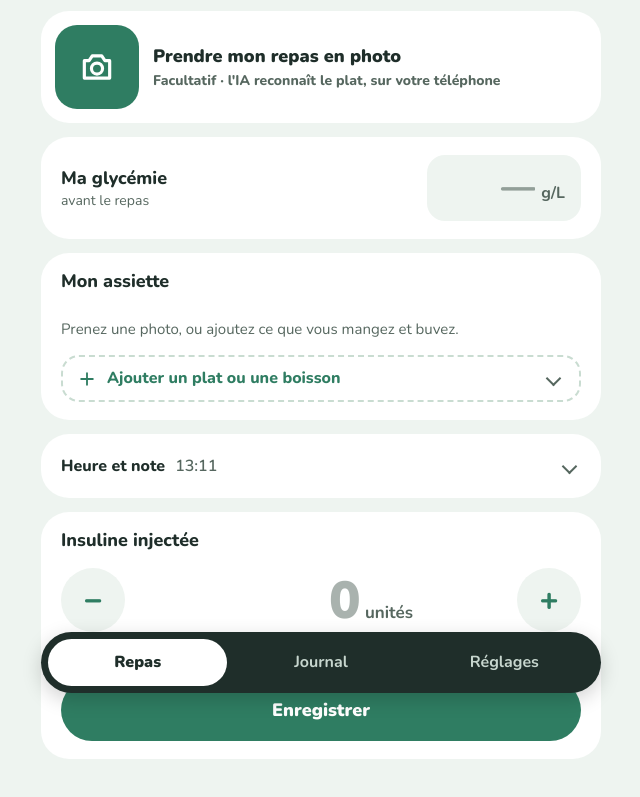
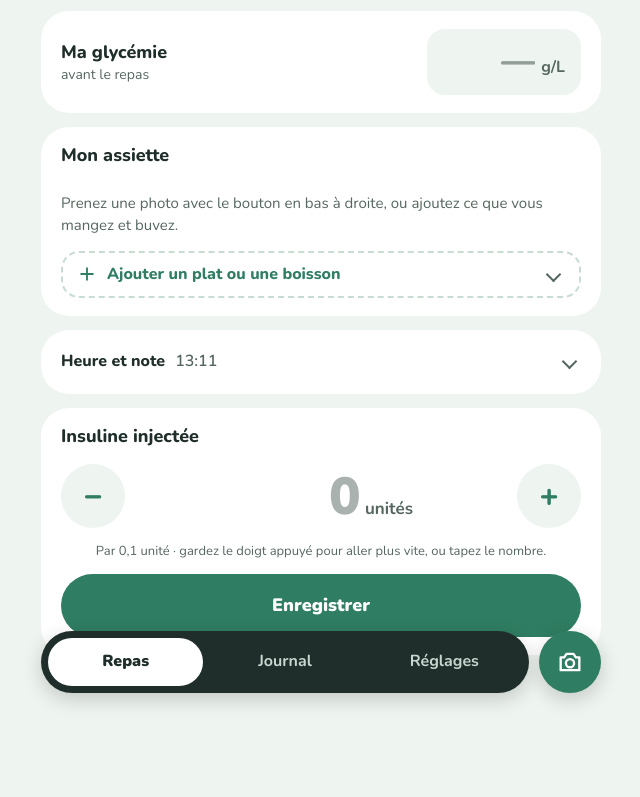
Before and after one commit to tomgit1906/App_Nocode, a plain HTML site: page carnet-pwa/index.html in a window 1280 px wide. Shown: the part 95-892 px from the top of the page, without its empty margins (319-959 px from the left). After the commit the page ends 866 px from the top, so only its background shows below. Drawn offline with nearby package versions, Linux system fonts and the light colour scheme.

Commit message:
Bouton photo rond en bas à droite de l'écran Repas
Co-Authored-By: Claude Opus 5.5 <noreply@anthropic.com>

```diff
--- a/carnet-pwa/app.js
+++ b/carnet-pwa/app.js
@@ -224,11 +224,12 @@
     if (photo && !photo.saved) URL.revokeObjectURL(photo.url);
     photo = null;
     $("photo-img").hidden = true; $("photo-img").removeAttribute("src");
-    $("photo-btn").hidden = false; $("photo-retake").hidden = true;
+    $("photo-card").hidden = true; $("photo-retake").hidden = true;
     $("ia-zone").hidden = true;
     $("f-photo").value = "";
   }
   $("photo-remove").onclick = clearPhoto;
+  $("photo-fab").addEventListener("keydown", (ev) => { if (ev.key === "Enter" || ev.key === " ") { ev.preventDefault(); $("f-photo").click(); } });
   $("ia-other").onclick = () => { $("add-panel").open = true; $("f-search").focus(); $("f-search").scrollIntoView({ block: "center", behavior: "smooth" }); };
 
   PhotoIA.onProgress = (p) => {
@@ -247,7 +248,8 @@
     catch { toast("Cette image n'a pas pu être ouverte."); return; }
     const p = photo = { id: "p" + newId(), blob: prepared.blob, url: URL.createObjectURL(prepared.blob), emb: null, saved: false };
     $("photo-img").src = p.url; $("photo-img").hidden = false;
-    $("photo-btn").hidden = true; $("photo-retake").hidden = false;
+    $("photo-card").hidden = false; $("photo-retake").hidden = false;
+    window.scrollTo({ top: 0, behavior: "smooth" });
     $("ia-zone").hidden = false;
     $("ia-eyebrow").textContent = "Analyse de la photo";
     $("ia-question").hidden = true; $("ia-buttons").hidden = true; $("ia-alts").hidden = true;
@@ -588,6 +590,7 @@
   // ---------- navigation ----------
   function show(view) {
     ["repas", "journal", "reglages"].forEach(v => ($("view-" + v).hidden = v !== view));
+    $("photo-fab").hidden = view !== "repas";
     document.querySelectorAll("nav.tabs button").forEach(b => { if (b.dataset.view === view) b.setAttribute("aria-current", "page"); else b.removeAttribute("aria-current"); });
     if (view === "journal") renderJournal();
     if (view === "repas" && !adding) renderOngoing();
--- a/carnet-pwa/index.html
+++ b/carnet-pwa/index.html
@@ -75,11 +75,6 @@ section { min-width: 0; }
 
 /* ---------- photo ---------- */
 .photo-card { padding: 14px; }
-.ph-empty { display: flex; align-items: center; gap: 14px; cursor: pointer; }
-.cam { width: 84px; height: 84px; border-radius: 22px; background: var(--accent); color: var(--accent-ink); display: grid; place-items: center; flex: none; }
-.cam svg { width: 38px; height: 38px; }
-.ph-empty strong { display: block; font-size: 18px; font-weight: 900; }
-.ph-empty small { display: block; font-size: 14px; color: var(--muted); margin-top: 2px; }
 .ia { display: grid; gap: 14px; }
 .ph-row { display: flex; gap: 14px; align-items: center; }
 .ph-row img { width: 112px; height: 112px; border-radius: 22px; object-fit: cover; background: var(--ph); flex: none; display: block; }
@@ -188,6 +183,12 @@ section { min-width: 0; }
 
 /* ---------- navigation ---------- */
 .bottom { position: fixed; left: 0; right: 0; bottom: calc(12px + env(safe-area-inset-bottom, 0px)); z-index: 10; pointer-events: none; }
+/* bouton photo : rond, à droite de la barre, sous le pouce ; seulement sur l'écran Repas */
+.bar { display: flex; align-items: center; gap: 10px; }
+.bar nav.tabs { flex: 1; min-width: 0; }
+.fab { pointer-events: auto; width: 62px; height: 62px; flex: none; border-radius: 50%; background: var(--accent); color: var(--accent-ink); display: grid; place-items: center; cursor: pointer; box-shadow: 0 6px 20px rgba(0, 0, 0, 0.18); }
+.fab svg { width: 28px; height: 28px; }
+.fab:active { transform: scale(0.95); }
 nav.tabs { pointer-events: auto; background: var(--nav-bg); border-radius: 999px; padding: 7px; display: grid; grid-template-columns: repeat(3, minmax(0, 1fr)); gap: 4px; box-shadow: 0 6px 20px rgba(0, 0, 0, 0.18); }
 nav.tabs button { border: 0; background: none; border-radius: 999px; padding: 12px 6px; font-size: 16px; font-weight: 700; color: var(--nav-fg); }
 nav.tabs button[aria-current="page"] { background: var(--nav-on-bg); color: var(--nav-on-fg); font-weight: 900; }
@@ -255,11 +256,7 @@ nav.tabs button[aria-current="page"] { background: var(--nav-on-bg); color: var(
       <button type="button" class="btn-outline" id="ongoing-cancel" hidden>Annuler l'ajout</button>
     </section>
 
-    <section class="card photo-card" aria-label="Photo du repas">
-      <label class="ph-empty" id="photo-btn" for="f-photo">
-        <span class="cam" aria-hidden="true"><svg viewBox="0 0 24 24" fill="none" stroke="currentColor" stroke-width="2" stroke-linecap="round" stroke-linejoin="round"><path d="M4 8h3l2-3h6l2 3h3v11H4z"/><circle cx="12" cy="13" r="3.5"/></svg></span>
-        <span><strong>Prendre mon repas en photo</strong><small>Facultatif · l'IA reconnaît le plat, sur votre téléphone</small></span>
-      </label>
+    <section class="card photo-card" id="photo-card" aria-label="Photo du repas" hidden>
       <div class="ia" id="ia-zone" hidden aria-live="polite">
         <div class="ph-row">
           <img id="photo-img" alt="Photo du repas" hidden>
@@ -280,7 +277,6 @@ nav.tabs button[aria-current="page"] { background: var(--nav-on-bg); color: var(
         </div>
         <p class="ia-alts" id="ia-alts" hidden></p>
       </div>
-      <input type="file" id="f-photo" accept="image/*" capture="environment" hidden>
     </section>
 
     <label class="card gly-card" for="f-gly" id="gly-card">
@@ -291,7 +287,7 @@ nav.tabs button[aria-current="page"] { background: var(--nav-on-bg); color: var(
     <section class="card" aria-labelledby="h-repas">
       <h2 id="h-repas">Mon assiette</h2>
       <ul class="items" id="items"></ul>
-      <p class="empty-list" id="items-empty">Prenez une photo, ou ajoutez ce que vous mangez et buvez.</p>
+      <p class="empty-list" id="items-empty">Prenez une photo avec le bouton en bas à droite, ou ajoutez ce que vous mangez et buvez.</p>
       <details class="fold" id="add-panel">
       <summary class="fold-sum add-sum"><svg viewBox="0 0 24 24" fill="none" stroke="currentColor" stroke-width="2.2" stroke-linecap="round" aria-hidden="true"><path d="M12 5v14M5 12h14"/></svg><span>Ajouter un plat ou une boisson</span></summary>
       <div class="fold-body">
@@ -382,11 +378,15 @@ nav.tabs button[aria-current="page"] { background: var(--nav-on-bg); color: var(
 
 <div class="bottom gutter">
   <div class="wrap">
-    <nav class="tabs" aria-label="Navigation">
-      <button type="button" data-view="repas" aria-current="page">Repas</button>
-      <button type="button" data-view="journal">Journal</button>
-      <button type="button" data-view="reglages">Réglages</button>
-    </nav>
+    <div class="bar">
+      <nav class="tabs" aria-label="Navigation">
+        <button type="button" data-view="repas" aria-current="page">Repas</button>
+        <button type="button" data-view="journal">Journal</button>
+        <button type="button" data-view="reglages">Réglages</button>
+      </nav>
+      <label class="fab" id="photo-fab" for="f-photo" tabindex="0" role="button" aria-label="Prendre mon repas en photo"><svg viewBox="0 0 24 24" fill="none" stroke="currentColor" stroke-width="2" stroke-linecap="round" stroke-linejoin="round" aria-hidden="true"><path d="M4 8h3l2-3h6l2 3h3v11H4z"/><circle cx="12" cy="13" r="3.5"/></svg></label>
+      <input type="file" id="f-photo" accept="image/*" capture="environment" hidden>
+    </div>
   </div>
 </div>
 
--- a/carnet-pwa/sw.js
+++ b/carnet-pwa/sw.js
@@ -1,6 +1,6 @@
 // Garde tous les fichiers de l'application sur le téléphone pour qu'elle marche sans internet.
 // Changer VERSION à chaque mise à jour des fichiers.
-const VERSION = "memo-insuline-v12";
+const VERSION = "memo-insuline-v13";
 const LIBS = "memo-insuline-libs"; // bibliothèque d'IA, gardée d'une version à l'autre
 const FILES = [
   "./", "index.html", "app.js", "catalogue.js", "photos.js", "ia-worker.js", "manifest.webmanifest",
```
